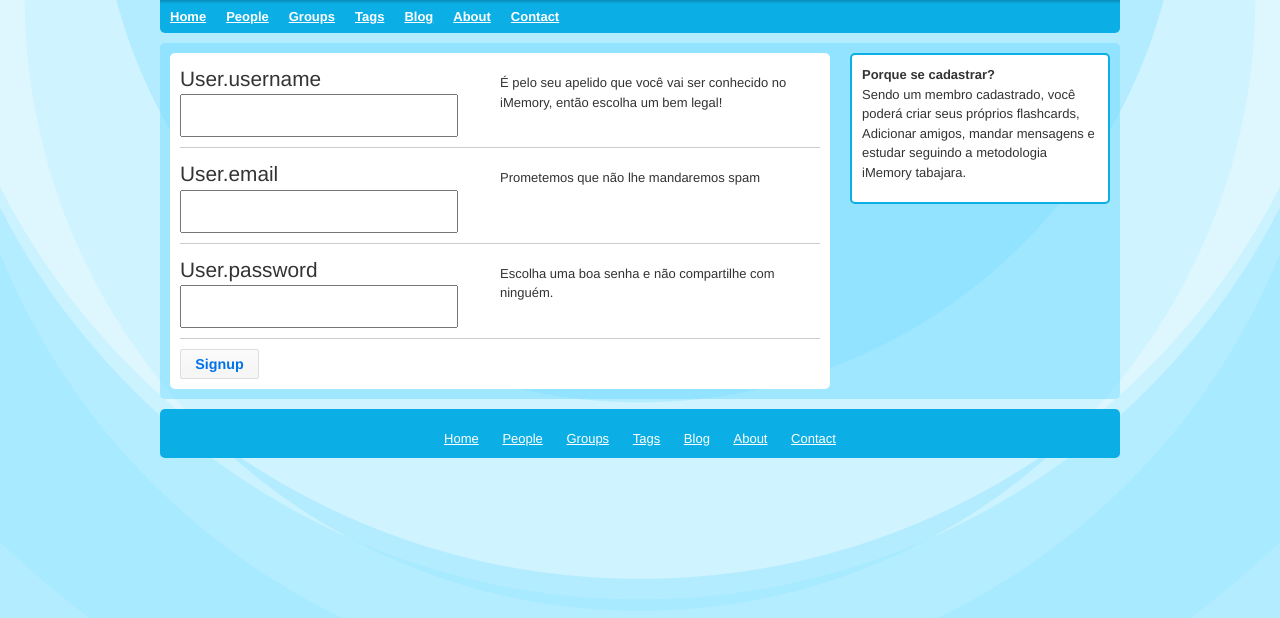
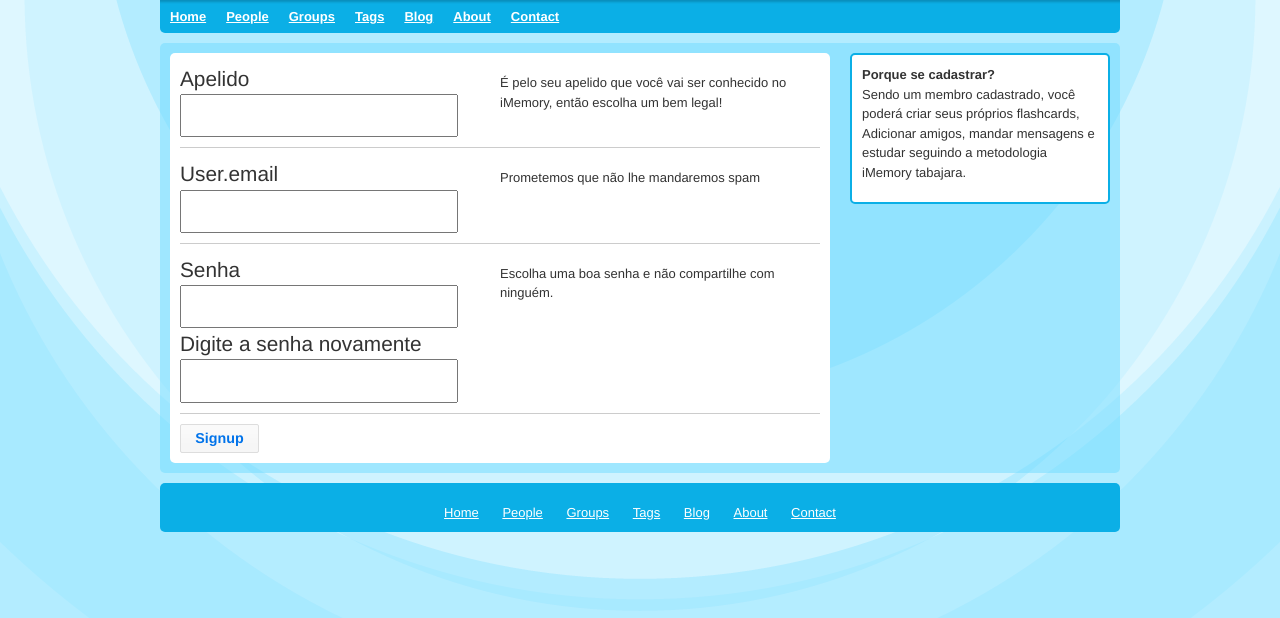
Before and after one commit to imemory/imemory, a CakePHP app: template app/views/users/signup.ctp in a window 1280 px wide. Shown: the part 71-689 px from the top of the page. Run offline with PHP 8.4 and a stand-in for CakePHP, Linux system fonts and the light colour scheme; the template is opened without the code that fills it, so the values that code supplies are empty; form fields are guessed from the names that the template uses; some libraries are stand-ins or nearby versions.

Commit message:
adicionado confirmação de senha fixado #21

```diff
--- a/app/views/users/signup.ctp
+++ b/app/views/users/signup.ctp
@@ -5,7 +5,7 @@
 
 <div class='field-messages<?= ($this->Form->isFieldError('User.username') ? ' error' : '')?>'>
 	<div class='field'>
-		<?= $this->Form->label('User.username') ?>
+		<?= $this->Form->label('User.username', 'Apelido') ?>
 		<?= $this->Form->text('User.username', array('type'=>'text')) ?>
 	</div>
 	<div class='messages'>
@@ -30,12 +30,17 @@
 
 <div class='field-messages'>
 	<div class='field'>
-		<?= $this->Form->label('User.password') ?>
-		<?= $this->Form->text('User.password', array('type'=>'password')) ?>
+		<?= $this->Form->label('User.password1', 'Senha') ?>
+		<?= $this->Form->text('User.password1', array('type'=>'password')) ?>
+		<div class="retype-password">
+		    <?= $this->Form->label('User.password2', 'Digite a senha novamente') ?>
+    		<?= $this->Form->text('User.password2', array('type'=>'password')) ?>
+        </div>
 	</div>
 	<div class='messages'>
 		<p>Escolha uma boa senha e não compartilhe com ninguém.</p>
-		<?= $this->Form->error('User.password') ?>
+		<?= $this->Form->error('User.password1') ?>
+		<?= $this->Form->error('User.password2') ?>
 	</div>
 	<div class='clear'></div>
 </div>
```
Also changed, not shown: app/controllers/users_controller.php (+8 -0 lines), app/models/user.php (+22 -0 lines).
